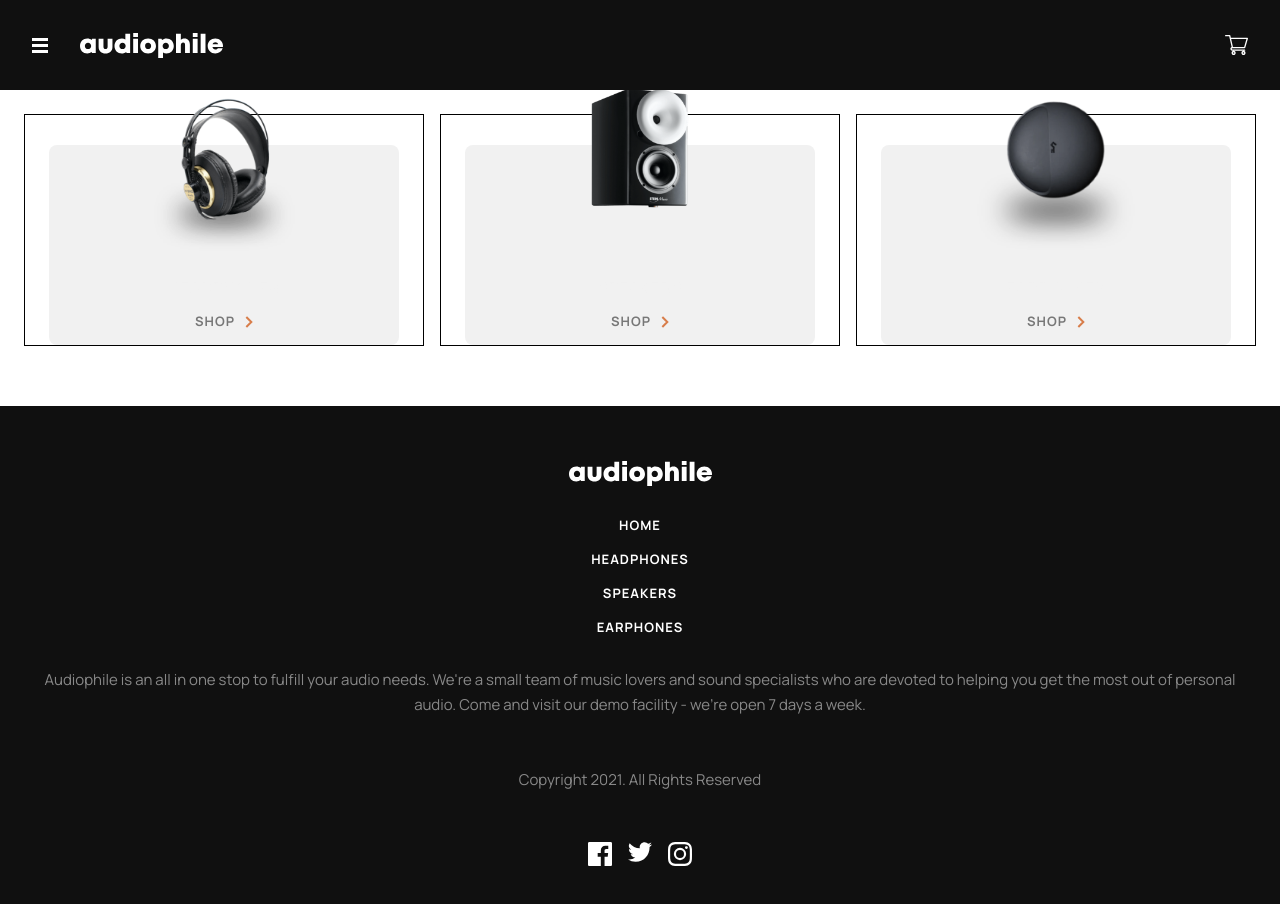
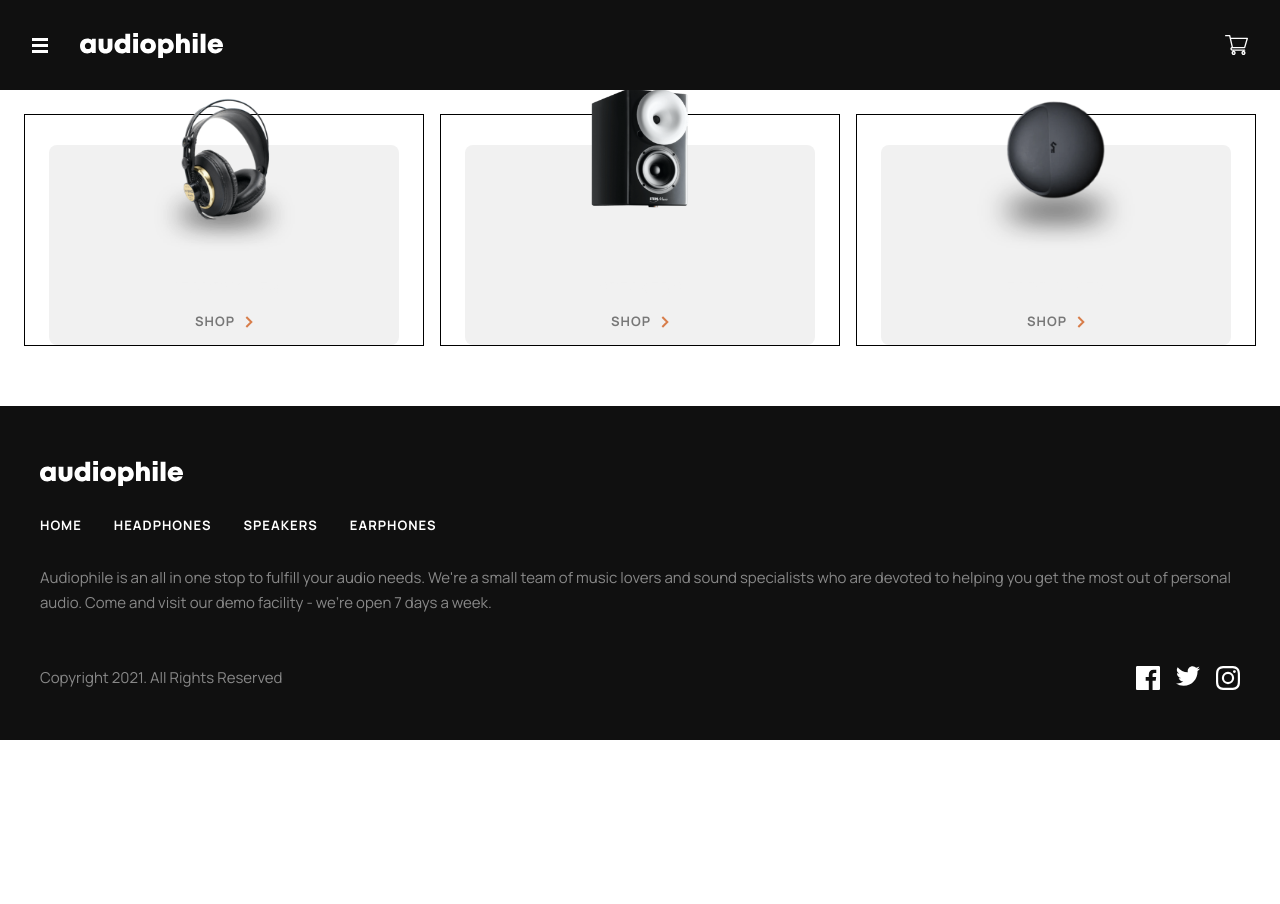
Before and after one commit to russfraze/audiophile-ecommerce-website, a React (Create React App) app: page /headphones in a window 1280 px wide. Built offline with nearby package versions, Linux system fonts and the light colour scheme.

Commit message:
footer mobile and home mobile layout

```diff
--- a/src/components/Footer.js
+++ b/src/components/Footer.js
@@ -9,7 +9,7 @@ import { useNavigate } from 'react-router-dom'
 function Footer() {
     const navigate = useNavigate()
     return (
-        <footer className={`${styles.footer} ${'flex_group_column'}`}>
+        <footer className={`${styles.footer}`}>
             <Logo className={styles.logo} />
             <ul>
                 <li className='subtitle' onClick={() => navigate('/')}>Home</li>
@@ -20,11 +20,13 @@ function Footer() {
             <p className={` ${'white50'}`}>Audiophile is an all in one stop to fulfill your audio needs. We're a small team of music lovers
             and sound specialists who are devoted to helping you get the most out of personal audio. Come and
             visit our demo facility - we’re open 7 days a week.</p>
-            <p className={`${styles.copyRight} ${'white50'}`}>Copyright 2021. All Rights Reserved</p>
-            <div className={`${styles.socialIcons} ${'flex_group'}`}>
-                <Facebook />
-                <Twitter />
-                <Instagram />
+            <div className={styles.copySocial}>
+                <p className={`${styles.copyRight} ${'white50'}`}>Copyright 2021. All Rights Reserved</p>
+                <div className={`${styles.socialIcons} ${'flex_group'}`}>
+                    <Facebook />
+                    <Twitter />
+                    <Instagram />
+                </div>
             </div>
 
         </footer>
--- a/src/components/Footer.module.css
+++ b/src/components/Footer.module.css
@@ -1,4 +1,9 @@
 footer {
+    display: flex;
+    flex-direction: column;
+    align-items: center;
+    text-align: center;
+
     background-color: var(--clr-first-black);
 }
 
@@ -31,6 +36,13 @@ ul {
     margin: 15px 0;
 }
 
+.copySocial {
+    display: flex;
+    flex-direction: column;
+
+    align-items: center;
+}
+
 .copyRight {
     margin: 50px 0;
 }
@@ -39,3 +51,40 @@ ul {
     gap: 1rem;
     margin-bottom: 40px;
 }
+
+
+
+@media (min-width: 768px) {
+    footer {
+        display: flex;
+        flex-direction: column;
+        align-items: flex-start;
+        text-align: start;
+
+        padding: 0 2.5rem;
+
+    }
+
+    ul {
+        display: flex;
+        gap: 2rem;
+    }
+
+    footer p {
+        margin: 0;
+    }
+
+    .copySocial {
+        display: flex;
+        flex-direction: row;
+        align-items: center;
+        justify-content: space-between;
+
+        width: 100%;
+    }
+
+    .socialIcons {
+        margin-bottom: 0;
+    }
+
+}
--- a/src/index.css
+++ b/src/index.css
@@ -71,7 +71,7 @@ h1 {
 h2 {
   font-size: 40px;
   line-height: 44px;
-  letter-spacing: 36px;
+  letter-spacing: 1.5px;
   text-transform: uppercase;
 }
 
--- a/src/pages/Home.js
+++ b/src/pages/Home.js
@@ -109,7 +109,7 @@ function Home() {
                 </div>
 
                 <div className={`${styles.bestImage__text} ${'flex_group_column'}`}>
-                    <h4>Bringing you the <span className={styles.wordPop}>best</span> audio gear</h4>
+                    <h2 className='black'>Bringing you the <span className={styles.wordPop}>best</span> audio gear</h2>
                     <p className='black50'> Located at the heart of New York City, Audiophile is the premier store for high end headphones,
                     earphones, speakers, and audio accessories. We have a large showroom and luxury demonstration
                     rooms available for you to browse and experience a wide range of our products. Stop by our store
--- a/src/pages/Home.module.css
+++ b/src/pages/Home.module.css
@@ -333,6 +333,14 @@ article {
     }
 
 
+
+    .bestImage__text {
+        padding: 2rem 6rem;
+        /* margin-bottom: 100px;
+        gap: 2rem; */
+    }
+
+
 }
 
 @media (min-width: 1440px) {
```
